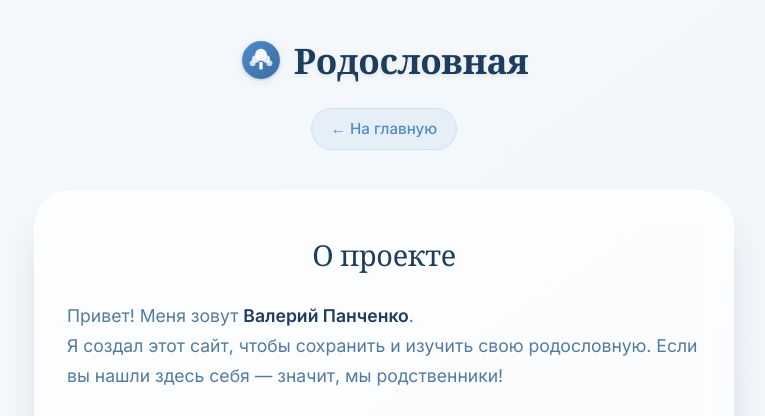
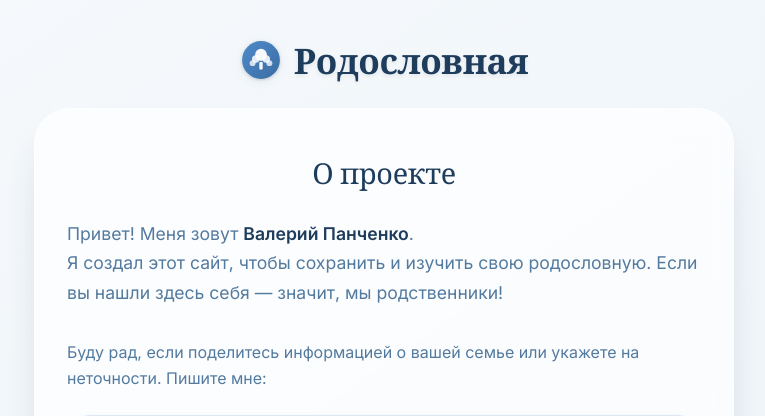
Before and after one commit to Spaceoceanoutlook/FamilyTree, a FastAPI app: page /about in a window 1280 px wide. Shown: the top 416 px of the page, without its empty margins (256-1021 px from the left). Run offline with FastAPI, Linux system fonts and the light colour scheme; parts of the project's set-up code (start-up, migrations or seed data) failed here and were passed over.

Commit message:
removed href=/ in about.html

```diff
--- a/familytree/templates/about.html
+++ b/familytree/templates/about.html
@@ -350,10 +350,6 @@
             </a>
         </div>
 
-        <div style="text-align: center; margin-bottom: 1.5rem">
-            <a href="/" class="back-link">← На главную</a>
-        </div>
-
         <div class="card">
             <h2 style="
                         text-align: center;
```
